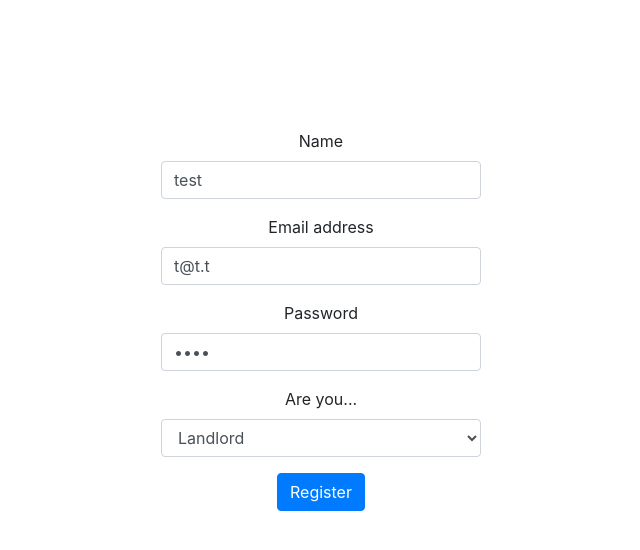
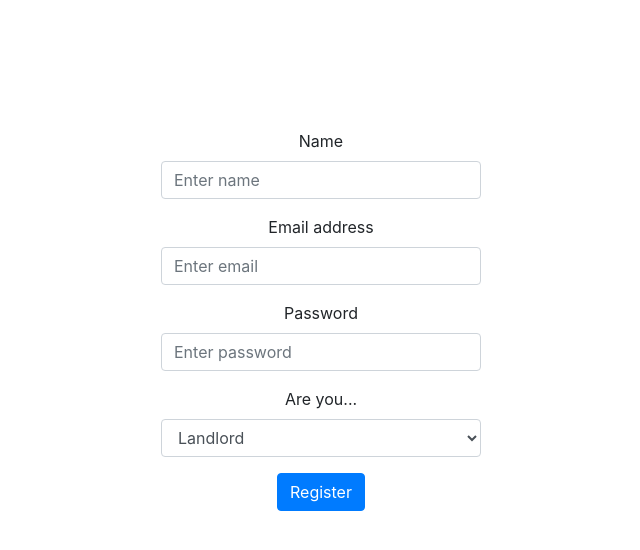
Before and after one commit to StoyanoVasil/SOT-frontend, a Flask app: page /register in a window 1280 px wide. Shown: the part 66-616 px from the top of the page, without its empty margins (319-959 px from the left). Run offline with Flask 2, Linux system fonts and the light colour scheme; some libraries are stand-ins or nearby versions.

Commit message:
final polish

```diff
--- a/src/templates/all_users.html
+++ b/src/templates/all_users.html
@@ -13,7 +13,7 @@
         <tbody>
         {% for user in users %}
             <tr>
-                <th class="text-center">{{ user['id'] }}</th>
+                <th class="text-center">{{ loop.index }}</th>
                 <td class="text-center">{{ user['name'] }}</td>
                 <td class="text-center">{{ user['email'] }}</td>
                 <td class="text-center">{{ user['role'] }}</td>
--- a/src/templates/login.html
+++ b/src/templates/login.html
@@ -10,12 +10,12 @@
             <div class="form-group">
                 <label for="email">Email address</label>
                 <input type="email" class="form-control" id="email"
-                       placeholder="Enter email" value="admin@ad.min" name="email">
+                       placeholder="Enter email" value="tom@ad.min" name="email">
             </div>
             <div class="form-group">
                 <label for="password">Password</label>
                 <input type="password" class="form-control" id="password"
-                       placeholder="Password" value="admin" name="password">
+                       placeholder="Password" value="password" name="password">
             </div>
             <button type="submit" class="btn btn-primary">Login</button>
         </form>
--- a/src/templates/new_room.html
+++ b/src/templates/new_room.html
@@ -10,17 +10,17 @@
             <div class="form-group">
                 <label for="address">Address</label>
                 <input type="text" class="form-control" id="address"
-                       placeholder="Enter address" name="address" value="address">
+                       placeholder="Enter address" name="address">
             </div>
             <div class="form-group">
                 <label for="city">City</label>
                 <input type="text" class="form-control" id="city"
-                       placeholder="Enter city" name="city" value="city">
+                       placeholder="Enter city" name="city">
             </div>
             <div class="form-group">
                 <label for="rent">Rent</label>
                 <input type="text" class="form-control" id="rent"
-                       placeholder="Enter rent" name="rent" value="69">
+                       placeholder="Enter rent" name="rent">
             </div>
             <button type="submit" class="btn btn-primary">Publish room</button>
         </form>
--- a/src/templates/register.html
+++ b/src/templates/register.html
@@ -10,17 +10,17 @@
             <div class="form-group">
                 <label for="name">Name</label>
                 <input type="text" class="form-control" id="name"
-                       placeholder="Enter name" name="name" value="test">
+                       placeholder="Enter name" name="name">
             </div>
             <div class="form-group">
                 <label for="email">Email address</label>
                 <input type="email" class="form-control" id="email"
-                       placeholder="Enter email" name="email" value="t@t.t">
+                       placeholder="Enter email" name="email">
             </div>
             <div class="form-group">
                 <label for="password">Password</label>
                 <input type="password" class="form-control" id="password"
-                       placeholder="Enter password" name="password" value="test">
+                       placeholder="Enter password" name="password">
             </div>
             <div class="form-group">
                 <label for="role">Are you...</label>
```
